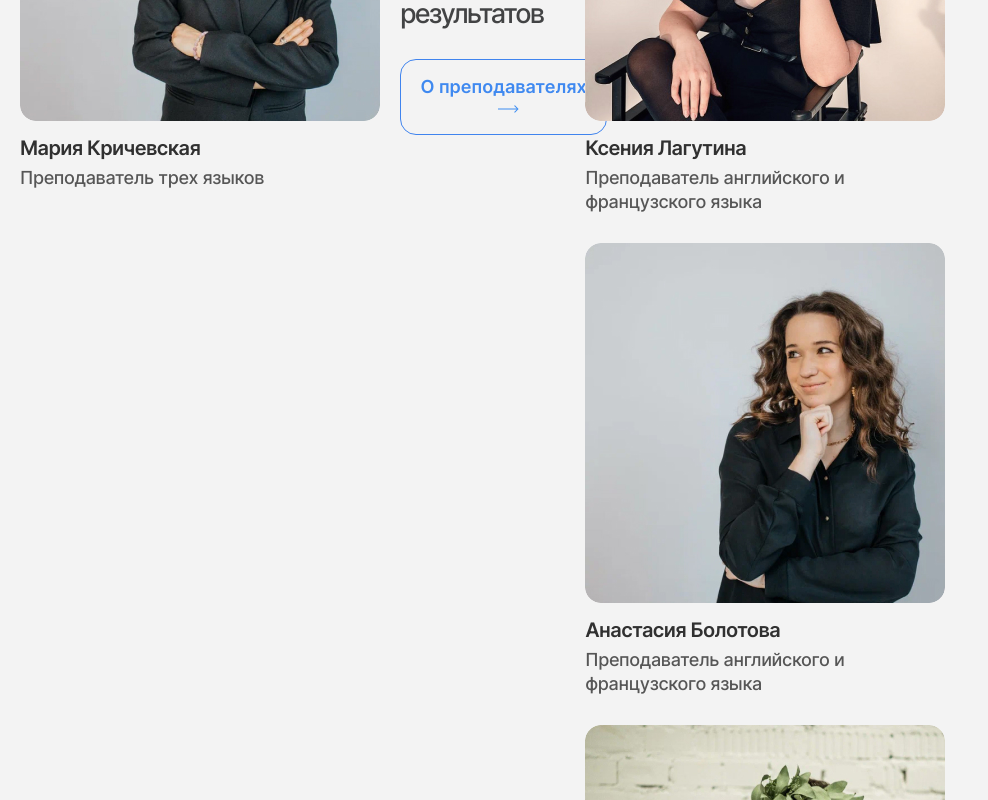
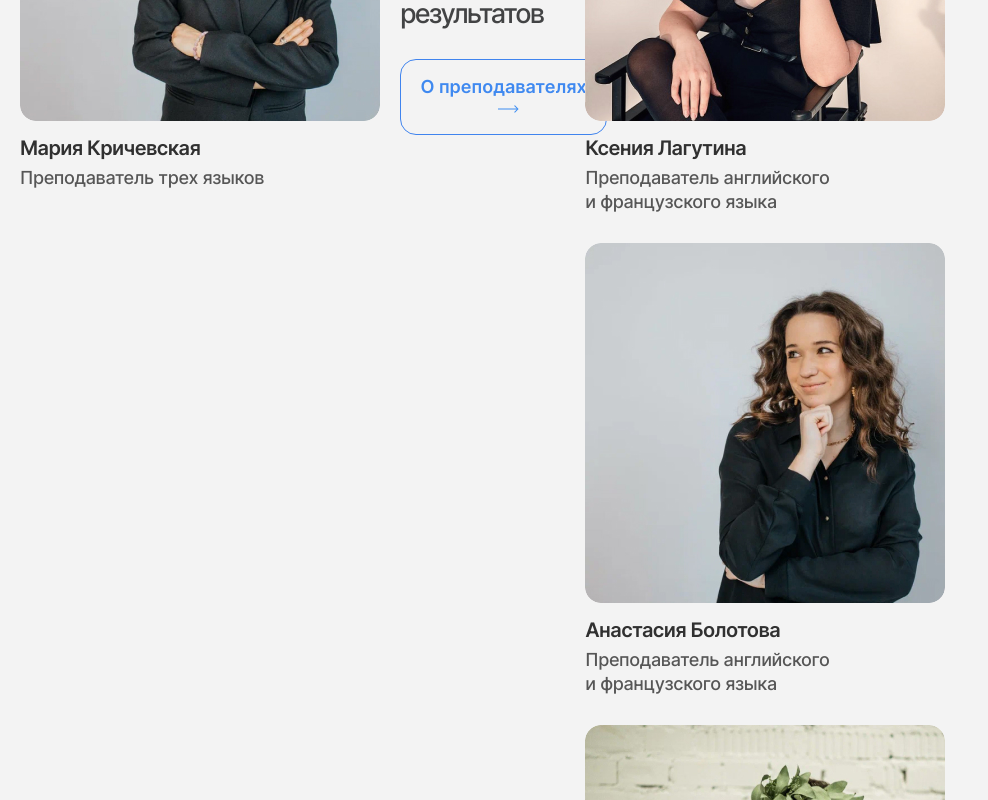
Before and after one commit to VladislavChashin/maryproschool, a React (Create React App) app: page / in a window 1280 px wide. Shown: the part 5660-6460 px from the top of the page, without its empty margins (0-988 px from the left). Built offline with nearby package versions, Linux system fonts and the light colour scheme.

Commit message:
fix text in teacher block

```diff
--- a/src/source/styles/main.scss
+++ b/src/source/styles/main.scss
@@ -616,6 +616,16 @@
                 flex-wrap: wrap;
                 justify-content: space-between;
                 max-width: 740px;
+                .imageBlock{
+                    p{
+                        max-width: 259px;
+                    }
+                    &:nth-child(3){
+                        p{
+                            max-width: fit-content;
+                        }
+                    }
+                }
             }
         }
     }
```
